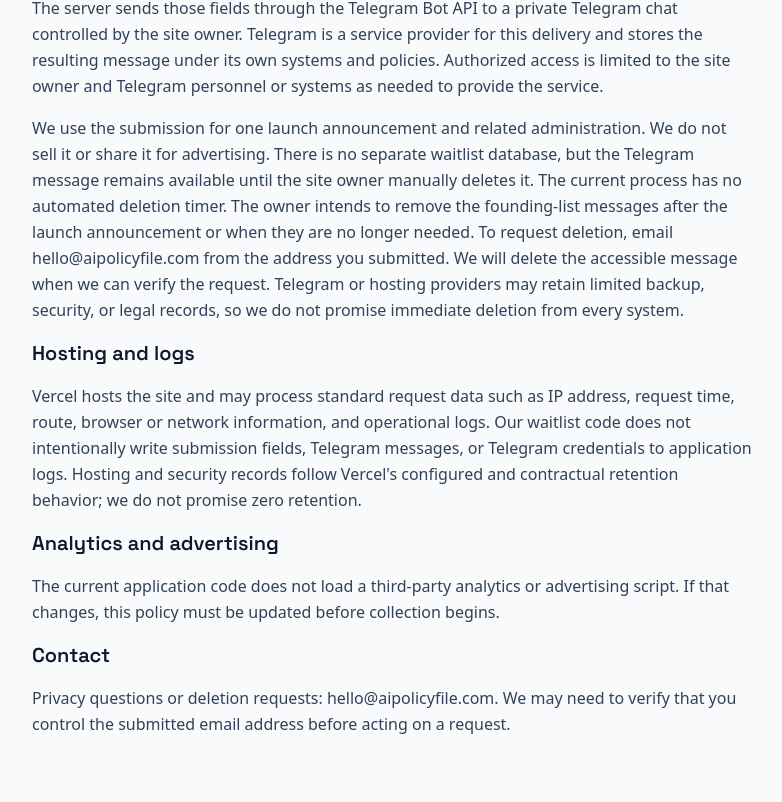
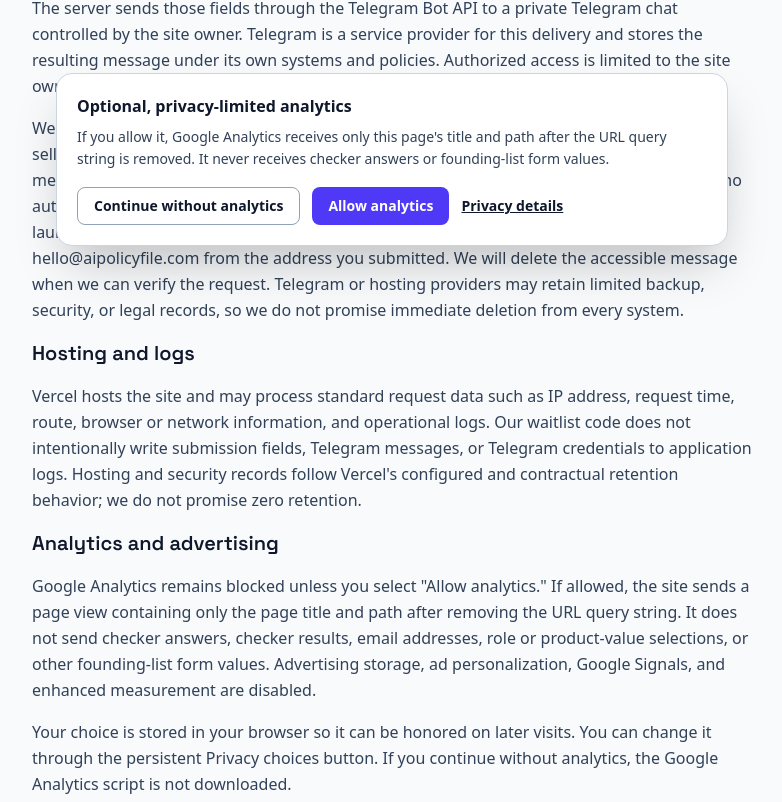
Before and after one commit to raiderj77/aipolicyfile, a Next.js app: page /privacy in a window 1280 px wide. Shown: the part 538-1340 px from the top of the page, without its empty margins (248-1030 px from the left). Built offline with nearby package versions, Linux system fonts and the light colour scheme.

Commit message:
Add privacy-limited GA4 consent (#7)

```diff
--- a/next.config.ts
+++ b/next.config.ts
@@ -1,7 +1,7 @@
 import type { NextConfig } from "next";
 
 const securityHeaders = [
-  { key: "Content-Security-Policy", value: "default-src 'self'; script-src 'self' 'unsafe-inline'; style-src 'self' 'unsafe-inline'; img-src 'self' data: blob:; font-src 'self'; connect-src 'self'; object-src 'none'; base-uri 'self'; form-action 'self'; frame-ancestors 'none'; upgrade-insecure-requests" },
+  { key: "Content-Security-Policy", value: "default-src 'self'; script-src 'self' 'unsafe-inline' https://www.googletagmanager.com; style-src 'self' 'unsafe-inline'; img-src 'self' data: blob:; font-src 'self'; connect-src 'self' https://www.google-analytics.com https://region1.google-analytics.com https://www.googletagmanager.com; object-src 'none'; base-uri 'self'; form-action 'self'; frame-ancestors 'none'; upgrade-insecure-requests" },
   { key: "Referrer-Policy", value: "strict-origin-when-cross-origin" },
   { key: "Strict-Transport-Security", value: "max-age=63072000; includeSubDomains; preload" },
   { key: "X-Content-Type-Options", value: "nosniff" },
--- a/src/app/layout.tsx
+++ b/src/app/layout.tsx
@@ -1,6 +1,7 @@
 import type { Metadata } from "next";
 import { Space_Grotesk } from "next/font/google";
 import Link from "next/link";
+import { AnalyticsConsent } from "@/components/AnalyticsConsent";
 import "./globals.css";
 
 const spaceGrotesk = Space_Grotesk({
@@ -80,6 +81,7 @@ export default function RootLayout({
             </p>
           </div>
         </footer>
+        <AnalyticsConsent />
       </body>
     </html>
   );
--- a/src/app/privacy/page.tsx
+++ b/src/app/privacy/page.tsx
@@ -13,7 +13,7 @@ export default function PrivacyPage() {
       <h1 className="font-display text-3xl font-bold tracking-tight text-slate-900">
         Privacy Policy
       </h1>
-      <p className="mt-2 text-sm text-slate-600">Last updated: July 13, 2026</p>
+      <p className="mt-2 text-sm text-slate-600">Last updated: July 19, 2026</p>
       <div className="mt-6 space-y-4 leading-relaxed text-slate-700">
         <h2 className="font-display text-xl font-semibold text-slate-900">The checker</h2>
         <p>
@@ -59,8 +59,16 @@ export default function PrivacyPage() {
 
         <h2 className="font-display text-xl font-semibold text-slate-900">Analytics and advertising</h2>
         <p>
-          The current application code does not load a third-party analytics or advertising script.
-          If that changes, this policy must be updated before collection begins.
+          Google Analytics remains blocked unless you select &quot;Allow analytics.&quot; If allowed,
+          the site sends a page view containing only the page title and path after removing the URL
+          query string. It does not send checker answers, checker results, email addresses, role or
+          product-value selections, or other founding-list form values. Advertising storage, ad
+          personalization, Google Signals, and enhanced measurement are disabled.
+        </p>
+        <p>
+          Your choice is stored in your browser so it can be honored on later visits. You can change
+          it through the persistent Privacy choices button. If you continue without analytics, the
+          Google Analytics script is not downloaded.
         </p>
 
         <h2 className="font-display text-xl font-semibold text-slate-900">Contact</h2>
--- /dev/null
+++ b/src/components/AnalyticsConsent.tsx
@@ -0,0 +1,167 @@
+"use client";
+
+import { useEffect, useRef, useState } from "react";
+import { usePathname } from "next/navigation";
+
+type Consent = "granted" | "denied";
+
+declare global {
+  interface Window {
+    dataLayer?: unknown[][];
+    gtag?: (...args: unknown[]) => void;
+  }
+}
+
+const MEASUREMENT_ID = "G-D97F0H17CL";
+const STORAGE_KEY = "aipolicyfile:analytics-consent";
+const SCRIPT_ID = "aipolicyfile-google-analytics";
+
+function setDisabled(disabled: boolean) {
+  (window as typeof window & Record<string, unknown>)[`ga-disable-${MEASUREMENT_ID}`] = disabled;
+}
+
+function clearAnalyticsCookies() {
+  const names = document.cookie
+    .split(";")
+    .map((cookie) => cookie.split("=")[0]?.trim())
+    .filter((name): name is string => Boolean(name && (name === "_ga" || name.startsWith("_ga_"))));
+
+  for (const name of names) {
+    document.cookie = `${name}=; Max-Age=0; Path=/; SameSite=Lax`;
+    document.cookie = `${name}=; Max-Age=0; Path=/; Domain=.${window.location.hostname}; SameSite=Lax`;
+  }
+}
+
+function queuePageView() {
+  window.gtag?.("event", "page_view", {
+    page_location: `${window.location.origin}${window.location.pathname}`,
+    page_path: window.location.pathname,
+    page_title: document.title,
+  });
+}
+
+function enableAnalytics() {
+  setDisabled(false);
+  window.dataLayer = window.dataLayer || [];
+  window.gtag = window.gtag || ((...args: unknown[]) => window.dataLayer?.push(args));
+  window.gtag("consent", "default", {
+    analytics_storage: "granted",
+    ad_storage: "denied",
+    ad_user_data: "denied",
+    ad_personalization: "denied",
+    personalization_storage: "denied",
+    functionality_storage: "granted",
+    security_storage: "granted",
+  });
+  window.gtag("js", new Date());
+  window.gtag("config", MEASUREMENT_ID, {
+    send_page_view: false,
+    allow_google_signals: false,
+    allow_ad_personalization_signals: false,
+  });
+
+  if (!document.getElementById(SCRIPT_ID)) {
+    const script = document.createElement("script");
+    script.id = SCRIPT_ID;
+    script.async = true;
+    script.src = `https://www.googletagmanager.com/gtag/js?id=${MEASUREMENT_ID}`;
+    document.head.appendChild(script);
+  }
+}
+
+function disableAnalytics() {
+  window.gtag?.("consent", "update", {
+    analytics_storage: "denied",
+    ad_storage: "denied",
+    ad_user_data: "denied",
+    ad_personalization: "denied",
+  });
+  setDisabled(true);
+  clearAnalyticsCookies();
+}
+
+export function AnalyticsConsent() {
+  const pathname = usePathname();
+  const [consent, setConsent] = useState<Consent | null | "loading">("loading");
+  const [showChoices, setShowChoices] = useState(false);
+  const lastPath = useRef<string | null>(null);
+
+  useEffect(() => {
+    const frame = window.requestAnimationFrame(() => {
+      try {
+        const stored = window.localStorage.getItem(STORAGE_KEY);
+        setConsent(stored === "granted" || stored === "denied" ? stored : null);
+      } catch {
+        setConsent(null);
+      }
+    });
+    return () => window.cancelAnimationFrame(frame);
+  }, []);
+
+  useEffect(() => {
+    if (consent !== "granted") return;
+    enableAnalytics();
+    if (lastPath.current !== pathname) {
+      queuePageView();
+      lastPath.current = pathname;
+    }
+  }, [consent, pathname]);
+
+  function choose(next: Consent) {
+    try {
+      window.localStorage.setItem(STORAGE_KEY, next);
+    } catch {
+      // The current page can still honor the visitor's choice.
+    }
+    if (next === "denied") disableAnalytics();
+    setConsent(next);
+    setShowChoices(false);
+  }
+
+  if (consent === "loading") return null;
+
+  if (consent !== null && !showChoices) {
+    return (
+      <button
+        type="button"
+        onClick={() => setShowChoices(true)}
+        className="fixed bottom-4 left-4 z-50 rounded-full border border-slate-300 bg-white px-4 py-2 text-sm font-semibold text-slate-800 shadow-lg hover:bg-slate-100 focus:outline-none focus:ring-2 focus:ring-indigo-600"
+      >
+        Privacy choices
+      </button>
+    );
+  }
+
+  return (
+    <div
+      role="dialog"
+      aria-label="Analytics choices"
+      className="fixed inset-x-4 bottom-4 z-50 mx-auto max-w-2xl rounded-2xl border border-slate-300 bg-white p-5 text-slate-900 shadow-2xl"
+    >
+      <p className="font-bold">Optional, privacy-limited analytics</p>
+      <p className="mt-2 text-sm leading-relaxed text-slate-700">
+        If you allow it, Google Analytics receives only this page&apos;s title and path after the URL
+        query string is removed. It never receives checker answers or founding-list form values.
+      </p>
+      <div className="mt-4 flex flex-wrap gap-3">
+        <button
+          type="button"
+          onClick={() => choose("denied")}
+          className="rounded-lg border border-slate-400 bg-white px-4 py-2 text-sm font-semibold hover:bg-slate-100 focus:outline-none focus:ring-2 focus:ring-indigo-600"
+        >
+          Continue without analytics
+        </button>
+        <button
+          type="button"
+          onClick={() => choose("granted")}
+          className="rounded-lg bg-indigo-600 px-4 py-2 text-sm font-semibold text-white hover:bg-indigo-700 focus:outline-none focus:ring-2 focus:ring-indigo-600"
+        >
+          Allow analytics
+        </button>
+        <a className="self-center text-sm font-semibold underline" href="/privacy">
+          Privacy details
+        </a>
+      </div>
+    </div>
+  );
+}
```
Also changed, not shown: 1 other file (tests, documents, lock files or other folders).
